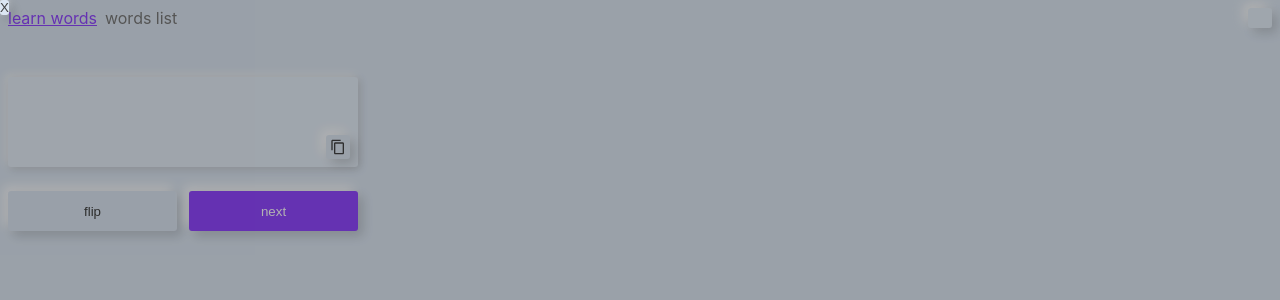
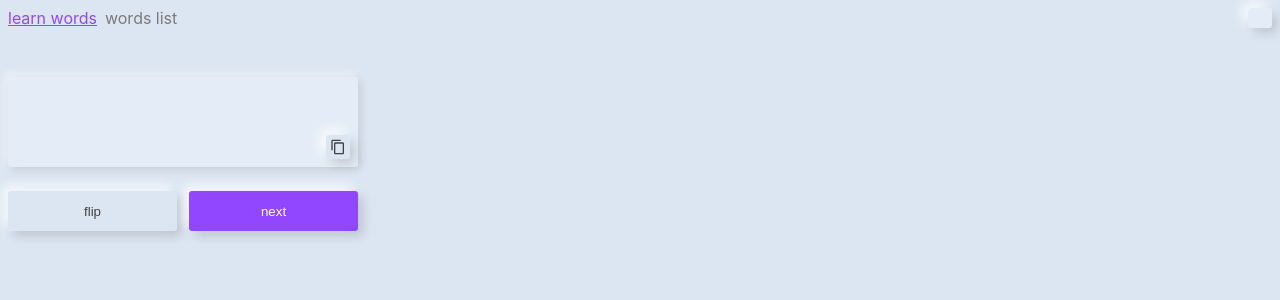
Before and after one commit to NaMax66/word-cards, a Vue app: page / in a window 1280 px wide. Shown: the top 300 px of the page. Built offline with nearby package versions, Linux system fonts and the light colour scheme; no server answers.

Commit message:
set modal default

```diff
--- a/src/components/AppModal.vue
+++ b/src/components/AppModal.vue
@@ -13,7 +13,7 @@ export default defineComponent({
   components: { ButtonBase },
 
   setup() {
-    const isOpened = ref(true)
+    const isOpened = ref(false)
     eventBus.on('openModal', () => {
       isOpened.value = true
     })
--- a/src/components/WordsList.vue
+++ b/src/components/WordsList.vue
@@ -112,7 +112,6 @@ export default defineComponent({
     justify-content: center;
     width: 22px;
     height: 22px;
-    padding: 2px;
   }
 
   &__icon {
```
